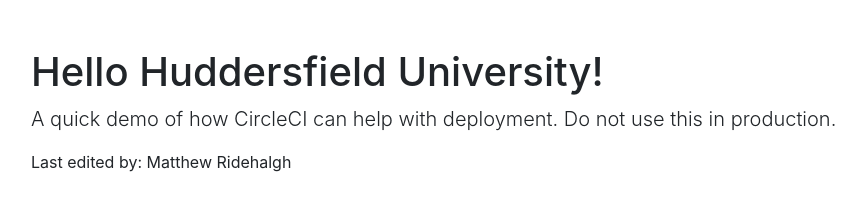
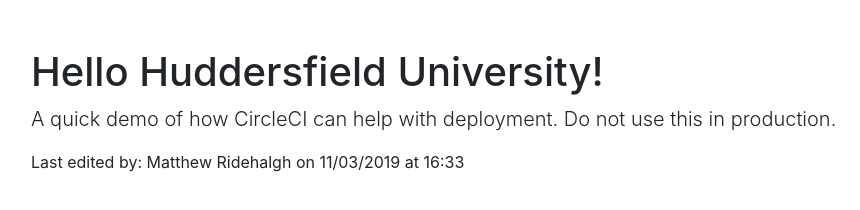
Before and after one commit to elder-university/circleci-demo, a plain HTML site: page index.html in a window 1280 px wide. Shown: the whole page, without its empty margins (54-914 px from the left). Drawn offline with nearby package versions, Linux system fonts and the light colour scheme.

Commit message:
Changes last edited time

```diff
--- a/index.html
+++ b/index.html
@@ -19,7 +19,7 @@
     <main role="main" class="container">
       <h1 class="mt-5">Hello Huddersfield University!</h1>
       <p class="lead">A quick demo of how CircleCI can help with deployment. Do not use this in production.</p>
-      <p>Last edited by: Matthew Ridehalgh</p>
+      <p>Last edited by: Matthew Ridehalgh on 11/03/2019 at 16:33</p>
     </main>
 
   </body>
```
